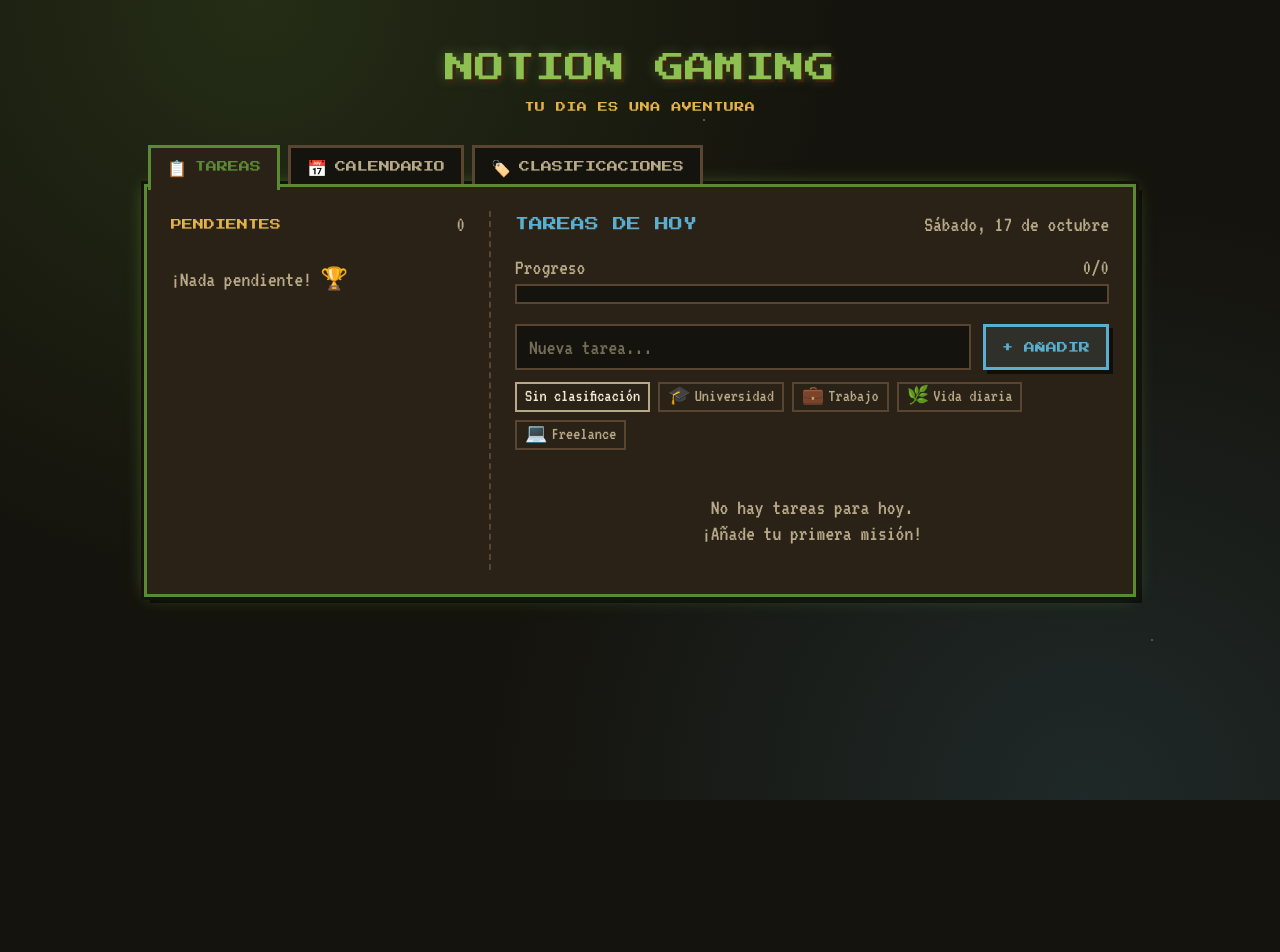
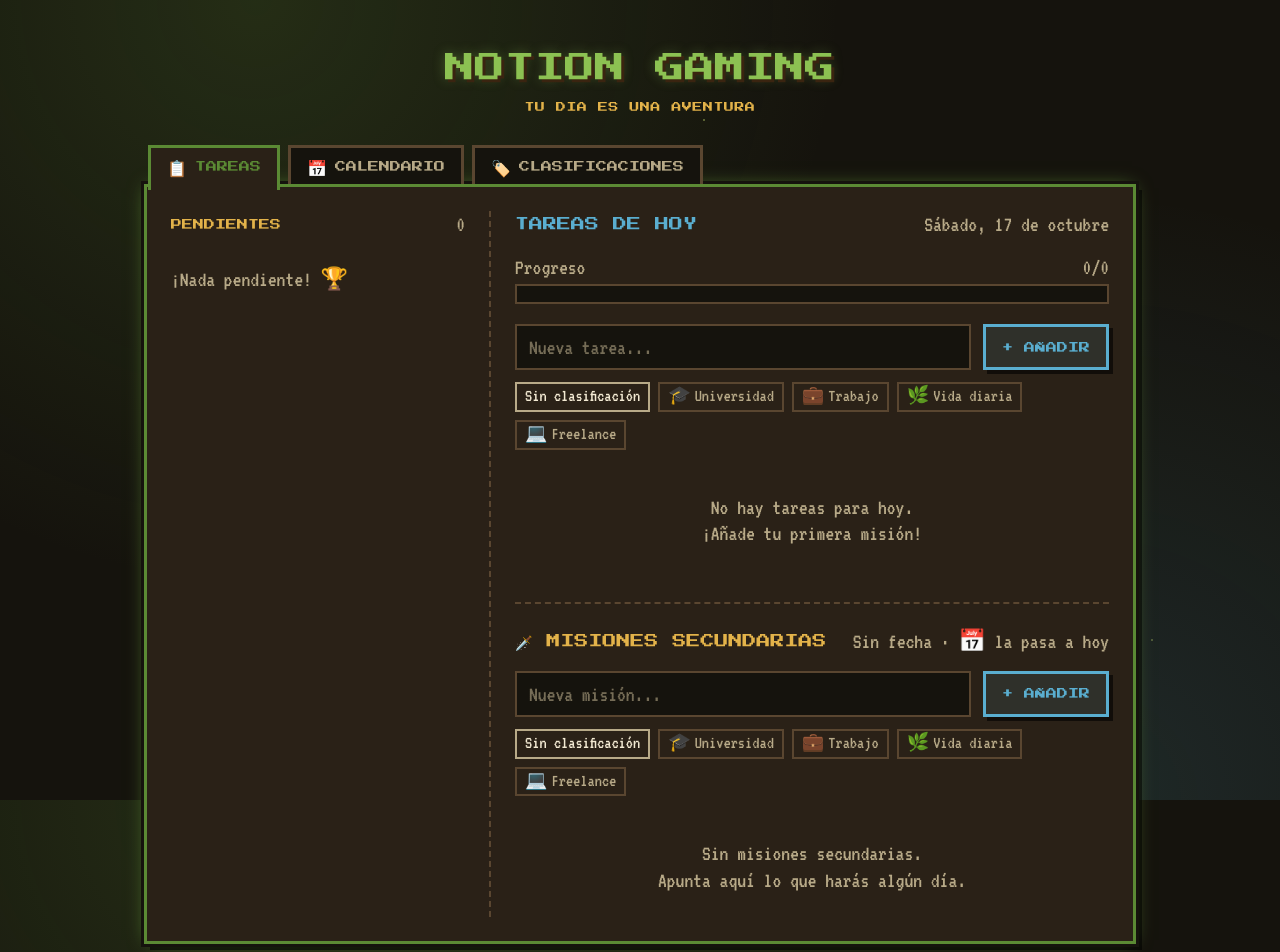
Before and after one commit to claudiocodefamily/NotionGaming, a React (Vite) app: page / in a window 1280 px wide. Shown: the top 952 px of the page. Before the commit the page ends 800 px from the top, so only its background shows below. Built offline with nearby package versions, Linux system fonts and the light colour scheme.

Commit message:
Misiones secundarias: tareas sin fecha que se pasan a hoy
Co-Authored-By: Claude Opus 5.5 (1M context) <noreply@anthropic.com>
Claude-Session: https://claude.ai/code/session_011xmWsSwhhUQq7Umhp9W328

```diff
--- a/src/App.tsx
+++ b/src/App.tsx
@@ -6,7 +6,7 @@ import { PendingColumn } from './components/PendingColumn'
 import { Tabs, type TabItem } from './components/Tabs'
 import { TaskList } from './components/TaskList'
 import { dayKey, formatLongDate } from './tasks/dates'
-import { tasksForDay } from './tasks/tasks'
+import { sideQuests, tasksForDay } from './tasks/tasks'
 import { useTasks } from './tasks/useTasks'
 import { useToday } from './tasks/useToday'
 import { useStoredTab } from './useStoredTab'
@@ -20,12 +20,13 @@ const TABS: TabItem<Tab>[] = [
 ]
 
 export default function App() {
-  const { tasks, add, addSubtask, toggle, remove, clearCategory } = useTasks()
+  const { tasks, add, addSubtask, schedule, toggle, remove, clearCategory } = useTasks()
   const categories = useCategories()
   const now = useToday()
   const today = dayKey(now)
   const todays = tasksForDay(tasks, today)
   const done = todays.filter((t) => t.done).length
+  const quests = sideQuests(tasks)
   const pct = todays.length ? Math.round((done / todays.length) * 100) : 0
   const [tab, setTab] = useStoredTab<Tab>(['tareas', 'calendario', 'clasificaciones'], 'tareas')
 
@@ -91,7 +92,32 @@ export default function App() {
                 onToggle={toggle}
                 onDelete={remove}
                 onAddSubtask={addSubtask}
+                move={{ icon: '🗡️', label: 'Pasar a misiones secundarias', onMove: (id) => schedule(id, null) }}
               />
+
+              <div className="mt-8 border-t-2 border-dashed border-edge pt-6">
+                <div className="mb-4 flex flex-wrap items-baseline justify-between gap-2">
+                  <h2 className="font-pixel text-sm text-sun">🗡️ MISIONES SECUNDARIAS</h2>
+                  <span className="text-ink-dim">Sin fecha · 📅 la pasa a hoy</span>
+                </div>
+                <div className="mb-5">
+                  <AddTaskForm
+                    categories={categories.categories}
+                    onAdd={(title, categoryId) => add(title, null, categoryId)}
+                    placeholder="Nueva misión..."
+                  />
+                </div>
+                <TaskList
+                  tasks={quests}
+                  allTasks={tasks}
+                  categories={categories.categories}
+                  onToggle={toggle}
+                  onDelete={remove}
+                  onAddSubtask={addSubtask}
+                  move={{ icon: '📅', label: 'Pasar a hoy', onMove: (id) => schedule(id, today) }}
+                  emptyMessage={'Sin misiones secundarias.\nApunta aquí lo que harás algún día.'}
+                />
+              </div>
             </div>
           </div>
         </section>
--- a/src/calendar/calendar.ts
+++ b/src/calendar/calendar.ts
@@ -30,11 +30,11 @@ export function matchesFilter(task: Task, filter: CategoryFilter): boolean {
   return task.categoryId === filter
 }
 
-/** Agrupa por día las tareas principales (sin subtareas) que pasan el filtro. */
+/** Agrupa por día las tareas principales (sin subtareas ni misiones sin fecha) que pasan el filtro. */
 export function tasksByDay(tasks: Task[], filter: CategoryFilter): Map<string, Task[]> {
   const map = new Map<string, Task[]>()
   for (const t of tasks) {
-    if (t.parentId !== null || !matchesFilter(t, filter)) continue
+    if (t.parentId !== null || t.date === null || !matchesFilter(t, filter)) continue
     const list = map.get(t.date)
     if (list) list.push(t)
     else map.set(t.date, [t])
--- a/src/components/AddTaskForm.tsx
+++ b/src/components/AddTaskForm.tsx
@@ -6,9 +6,10 @@ type Props = {
   categories: Category[]
   onAdd: (title: string, categoryId: string | null) => void
   initialCategoryId?: string | null
+  placeholder?: string
 }
 
-export function AddTaskForm({ categories, onAdd, initialCategoryId = null }: Props) {
+export function AddTaskForm({ categories, onAdd, initialCategoryId = null, placeholder = 'Nueva tarea...' }: Props) {
   const [title, setTitle] = useState('')
   // se recuerda la última clasificación usada para añadir varias seguidas
   const [categoryId, setCategoryId] = useState<string | null>(initialCategoryId)
@@ -27,10 +28,10 @@ export function AddTaskForm({ categories, onAdd, initialCategoryId = null }: Pro
         <input
           value={title}
           onChange={(e) => setTitle(e.target.value)}
-          placeholder="Nueva tarea..."
+          placeholder={placeholder}
           maxLength={120}
           className="min-w-0 flex-1 border-2 border-edge bg-soil px-3 py-2 text-ink outline-none placeholder:text-ink-dim/60 focus:border-river"
-          aria-label="Nueva tarea"
+          aria-label={placeholder.replace('...', '')}
         />
         <button type="submit" className="pixel-btn bg-river/10 px-4 py-3 text-[11px] text-river hover:bg-river/20">
           + AÑADIR
--- a/src/components/TaskList.tsx
+++ b/src/components/TaskList.tsx
@@ -13,10 +13,14 @@ type Props = {
   onToggle: (id: string) => void
   onDelete: (id: string) => void
   onAddSubtask: (parentId: string, title: string) => void
+  /** Botón opcional para mover la tarea (a hoy, o a misiones secundarias). */
+  move?: MoveAction
   emptyMessage?: string
 }
 
-export function TaskList({ tasks, allTasks, categories, onToggle, onDelete, onAddSubtask, emptyMessage }: Props) {
+type MoveAction = { icon: string; label: string; onMove: (id: string) => void }
+
+export function TaskList({ tasks, allTasks, categories, onToggle, onDelete, onAddSubtask, move, emptyMessage }: Props) {
   const byId = new Map(categories.map((c) => [c.id, c]))
 
   if (tasks.length === 0) {
@@ -38,6 +42,7 @@ export function TaskList({ tasks, allTasks, categories, onToggle, onDelete, onAd
           onToggle={onToggle}
           onDelete={onDelete}
           onAddSubtask={onAddSubtask}
+          move={move}
         />
       ))}
     </ul>
@@ -51,9 +56,10 @@ type ItemProps = {
   onToggle: (id: string) => void
   onDelete: (id: string) => void
   onAddSubtask: (parentId: string, title: string) => void
+  move?: MoveAction
 }
 
-function TaskItem({ task, subtasks, category, onToggle, onDelete, onAddSubtask }: ItemProps) {
+function TaskItem({ task, subtasks, category, onToggle, onDelete, onAddSubtask, move }: ItemProps) {
   const [adding, setAdding] = useState(false)
   const [title, setTitle] = useState('')
   const subDone = subtasks.filter((s) => s.done).length
@@ -96,6 +102,16 @@ function TaskItem({ task, subtasks, category, onToggle, onDelete, onAddSubtask }
         >
           +
         </button>
+        {move && (
+          <button
+            onClick={() => move.onMove(task.id)}
+            className="shrink-0 px-1 py-1 text-[18px] opacity-70 hover:opacity-100"
+            aria-label={`${move.label}: "${task.title}"`}
+            title={move.label}
+          >
+            {move.icon}
+          </button>
+        )}
         <button
           onClick={() => {
             if (subtasks.length > 0 && !confirm(`¿Eliminar "${task.title}" y sus ${subtasks.length} subtareas?`)) return
--- a/src/tasks/pending.ts
+++ b/src/tasks/pending.ts
@@ -4,6 +4,14 @@ import type { Task } from './tasks'
 
 export type PendingItem = { task: Task; subtasks: Task[]; subDone: number; subTotal: number }
 export type PendingGroup = { category: Category | null; items: PendingItem[] }
+
+/** Ordena por día, con las misiones secundarias (sin fecha) al final. */
+function compareDates(a: string | null, b: string | null): number {
+  if (a === b) return 0
+  if (a === null) return 1
+  if (b === null) return -1
+  return a.localeCompare(b)
+}
 
 /**
  * Tareas principales sin terminar (de cualquier día) agrupadas por clasificación,
@@ -13,7 +21,7 @@ export type PendingGroup = { category: Category | null; items: PendingItem[] }
 export function pendingGroups(tasks: Task[], categories: Category[]): PendingGroup[] {
   const pending = tasks
     .filter((t) => t.parentId === null && !t.done)
-    .sort((a, b) => a.date.localeCompare(b.date) || a.createdAt - b.createdAt)
+    .sort((a, b) => compareDates(a.date, b.date) || a.createdAt - b.createdAt)
 
   const toItem = (task: Task): PendingItem => {
     const subs = tasks.filter((t) => t.parentId === task.id).sort((a, b) => a.createdAt - b.createdAt)
@@ -34,8 +42,9 @@ export function pendingGroups(tasks: Task[], categories: Category[]): PendingGro
   return groups.filter((g) => g.items.length > 0)
 }
 
-/** Etiqueta corta del día relativa a hoy: Hoy, Mañana, Ayer o "17 oct". */
-export function shortDay(key: string, today: string): { label: string; overdue: boolean } {
+/** Etiqueta corta del día relativa a hoy: Hoy, Mañana, Ayer, "17 oct" o Misión si no tiene fecha. */
+export function shortDay(key: string | null, today: string): { label: string; overdue: boolean } {
+  if (key === null) return { label: 'Misión', overdue: false }
   const t = parseDayKey(today)
   const rel = (n: number) => dayKey(new Date(t.getFullYear(), t.getMonth(), t.getDate() + n))
   const overdue = key < today
--- a/src/tasks/tasks.ts
+++ b/src/tasks/tasks.ts
@@ -1,8 +1,8 @@
 export type Task = {
   id: string
   title: string
-  /** Día al que pertenece la tarea (YYYY-MM-DD). */
-  date: string
+  /** Día al que pertenece la tarea (YYYY-MM-DD), o null si es una misión secundaria sin fecha. */
+  date: string | null
   done: boolean
   createdAt: number
   /** Clasificación de la tarea, o null si no tiene. */
@@ -15,7 +15,12 @@ function newId(now: number): string {
   return typeof crypto !== 'undefined' && 'randomUUID' in crypto ? crypto.randomUUID() : `${now}-${Math.random()}`
 }
 
-export function createTask(title: string, date: string, categoryId: string | null = null, now = Date.now()): Task {
+export function createTask(
+  title: string,
+  date: string | null,
+  categoryId: string | null = null,
+  now = Date.now(),
+): Task {
   return { id: newId(now), title: title.trim(), date, done: false, createdAt: now, categoryId, parentId: null }
 }
 
@@ -33,6 +38,20 @@ export function tasksForDay(tasks: Task[], date: string): Task[] {
   return tasks
     .filter((t) => t.date === date && t.parentId === null)
     .sort((a, b) => Number(a.done) - Number(b.done) || a.createdAt - b.createdAt)
+}
+
+/** Misiones secundarias: tareas principales sin fecha, pendientes primero. */
+export function sideQuests(tasks: Task[]): Task[] {
+  return tasks
+    .filter((t) => t.date === null && t.parentId === null)
+    .sort((a, b) => Number(a.done) - Number(b.done) || a.createdAt - b.createdAt)
+}
+
+/** Cambia el día de una tarea principal (null la vuelve misión secundaria); sus subtareas la siguen. */
+export function scheduleTask(tasks: Task[], id: string, date: string | null): Task[] {
+  const task = tasks.find((t) => t.id === id)
+  if (!task || task.parentId !== null) return tasks
+  return tasks.map((t) => (t.id === id || t.parentId === id ? { ...t, date } : t))
 }
 
 /** Una tarea macro se completa sola cuando todas sus subtareas están hechas. */
--- a/src/tasks/useTasks.ts
+++ b/src/tasks/useTasks.ts
@@ -1,5 +1,5 @@
 import { useEffect, useState } from 'react'
-import { addSubtask, clearCategory, createTask, deleteTask, toggleTask, type Task } from './tasks'
+import { addSubtask, clearCategory, createTask, deleteTask, scheduleTask, toggleTask, type Task } from './tasks'
 
 const STORAGE_KEY = 'notiongaming:tasks:v1'
 
@@ -33,9 +33,10 @@ export function useTasks() {
 
   return {
     tasks,
-    add: (title: string, date: string, categoryId: string | null) =>
+    add: (title: string, date: string | null, categoryId: string | null) =>
       setTasks((ts) => [...ts, createTask(title, date, categoryId)]),
     addSubtask: (parentId: string, title: string) => setTasks((ts) => addSubtask(ts, parentId, title)),
+    schedule: (id: string, date: string | null) => setTasks((ts) => scheduleTask(ts, id, date)),
     toggle: (id: string) => setTasks((ts) => toggleTask(ts, id)),
     remove: (id: string) => setTasks((ts) => deleteTask(ts, id)),
     clearCategory: (categoryId: string) => setTasks((ts) => clearCategory(ts, categoryId)),
```
Also changed, not shown: 2 other files (tests, documents, lock files or other folders).
